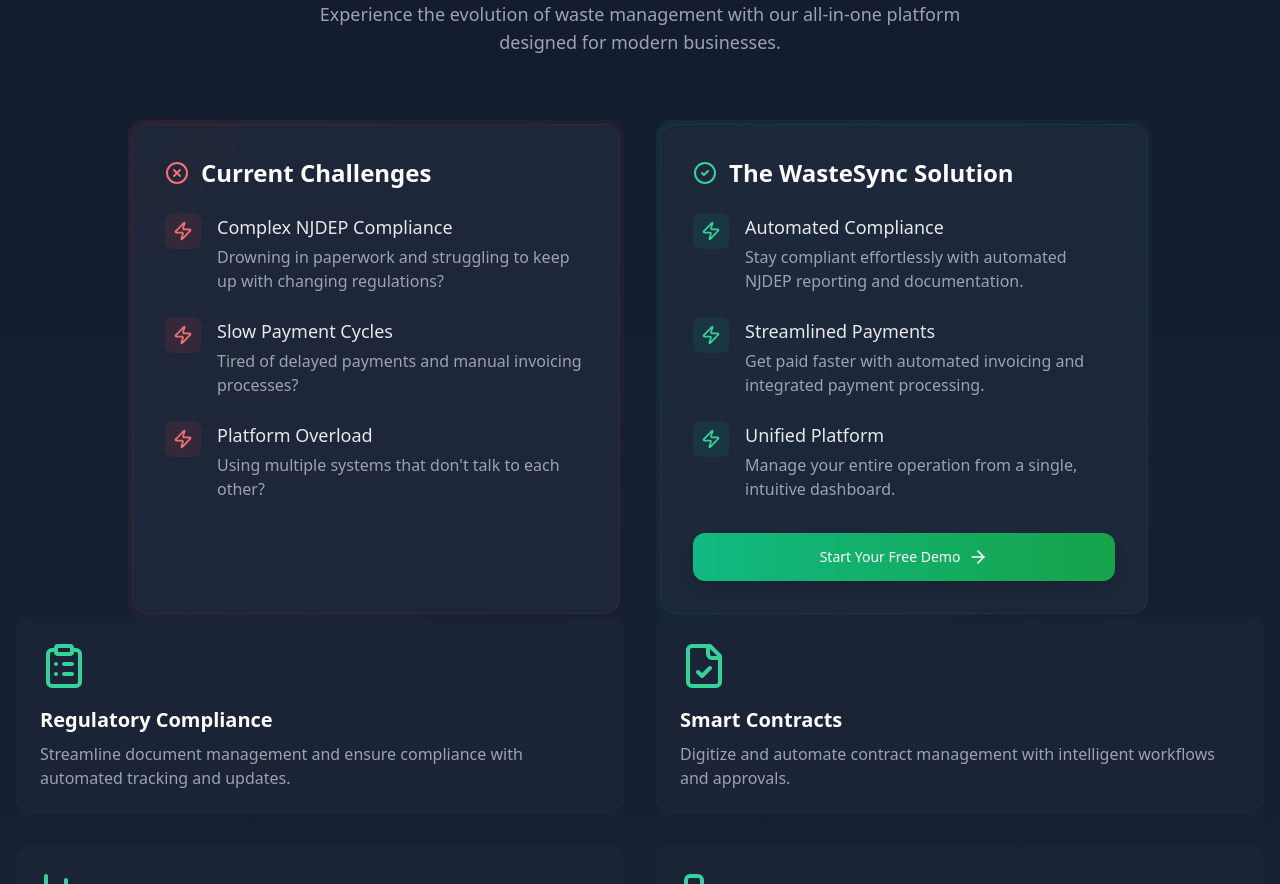
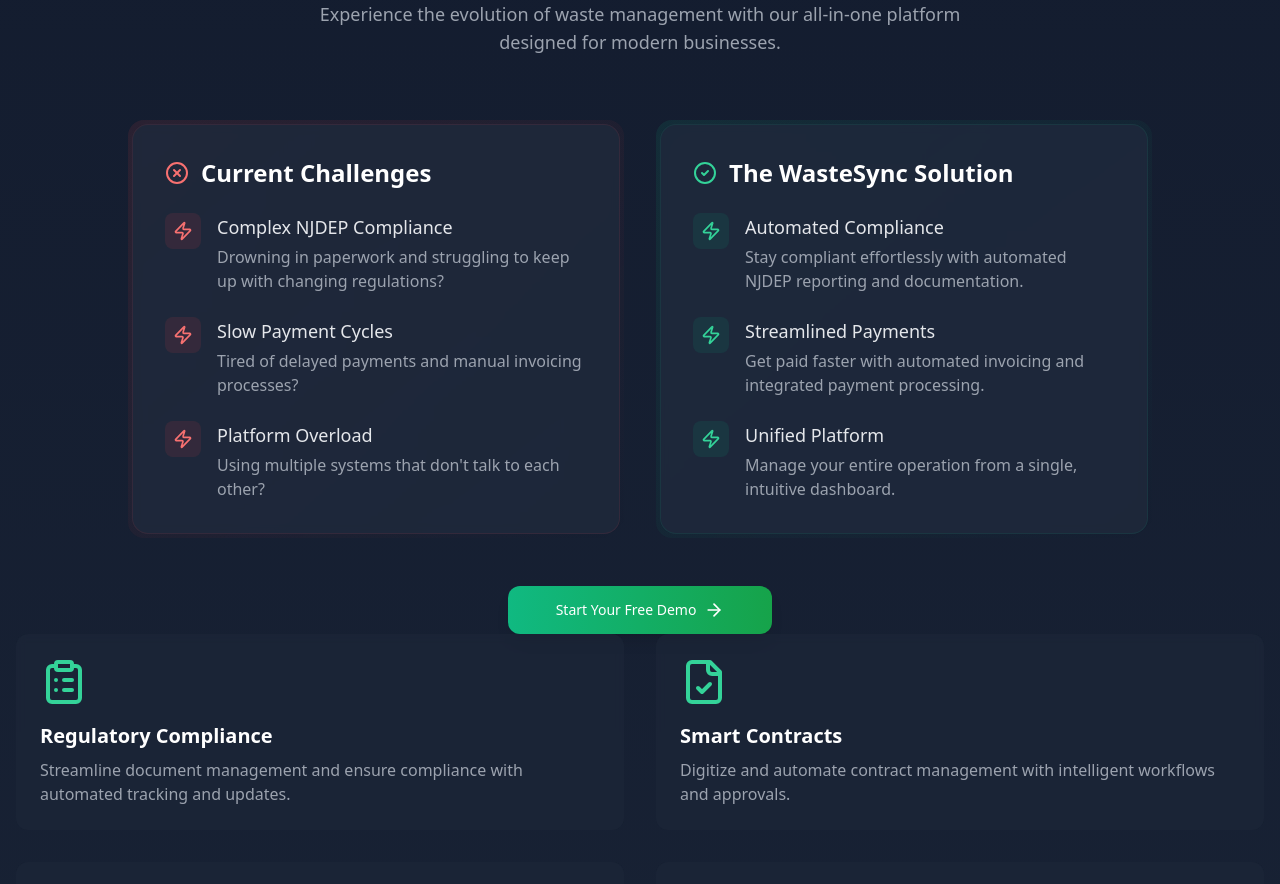
Before and after one commit to osspool/wasteflow-revolution-610bf8bd, a React (Vite) app: page / in a window 1280 px wide. Shown: the part 1240-2124 px from the top of the page. Built offline with nearby package versions, Linux system fonts and the light colour scheme.

Commit message:
Refactor: Adjust demo button placement
Move the "Start Your Free Demo" button outside of its containing box and center align it to better close the section.

```diff
--- a/src/components/landing/ProblemSolutionSection.tsx
+++ b/src/components/landing/ProblemSolutionSection.tsx
@@ -18,7 +18,7 @@ export const ProblemSolutionSection = () => {
         </p>
       </div>
 
-      <div className="grid md:grid-cols-2 gap-8 items-stretch">
+      <div className="grid md:grid-cols-2 gap-8 items-stretch mb-12">
         {/* Problems Card */}
         <div className="bg-gradient-to-br from-red-500/10 to-transparent p-1 rounded-2xl">
           <div className="bg-slate-800/90 p-8 rounded-2xl h-full backdrop-blur-sm border border-red-500/10">
@@ -66,7 +66,7 @@ export const ProblemSolutionSection = () => {
               <h3 className="text-2xl font-semibold text-white">The WasteSync Solution</h3>
             </div>
 
-            <div className="space-y-6 mb-8">
+            <div className="space-y-6">
               <div className="flex items-start gap-4">
                 <span className="p-2 rounded-lg bg-emerald-500/10 text-emerald-400">
                   <Zap className="h-5 w-5" />
@@ -95,16 +95,19 @@ export const ProblemSolutionSection = () => {
                 </div>
               </div>
             </div>
-
-            <Button
-              size="lg"
-              className="w-full bg-gradient-to-r from-emerald-500 to-green-600 hover:from-emerald-600 hover:to-green-700 text-white px-6 py-6 rounded-xl shadow-lg hover:shadow-xl transform transition-all hover:-translate-y-1 group"
-            >
-              Start Your Free Demo
-              <ArrowRight className="ml-2 h-5 w-5 transition-transform group-hover:translate-x-1" />
-            </Button>
           </div>
         </div>
+      </div>
+
+      {/* Centered Demo Button */}
+      <div className="flex justify-center">
+        <Button
+          size="lg"
+          className="bg-gradient-to-r from-emerald-500 to-green-600 hover:from-emerald-600 hover:to-green-700 text-white px-12 py-6 rounded-xl shadow-lg hover:shadow-xl transform transition-all hover:-translate-y-1 group"
+        >
+          Start Your Free Demo
+          <ArrowRight className="ml-2 h-5 w-5 transition-transform group-hover:translate-x-1" />
+        </Button>
       </div>
     </div>
   );
```
